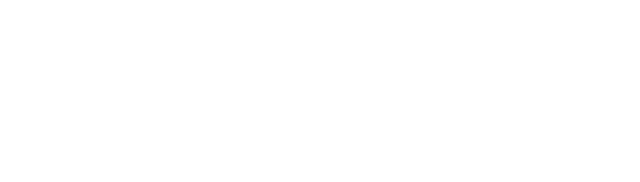
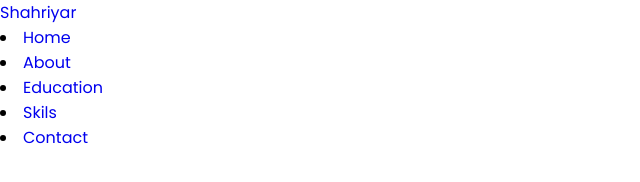
Before and after one commit to shahriyarshehab/myPortfolio-, a plain HTML site: page index.html in a window 1280 px wide. Shown: the whole page, without its empty margins (0-640 px from the left). Drawn offline with Linux system fonts and the light colour scheme.

Commit message:
add some code

```diff
--- a/css/style.css
+++ b/css/style.css
@@ -0,0 +1,16 @@
+@import url('https://fonts.googleapis.com/css2?family=Poppins:wght@300;400;500;600;700;800;900&display=swap');
+* {
+  margin: 0;
+  padding: 0;
+  box-sizing: border-box;
+  text-decoration: none;
+  border: none;
+  outline: none;
+  scroll-behavior: smooth;
+  font-family: 'Poppins', sans-serif;
+}
+
+:root{
+  --bg-color:;
+
+}
--- a/index.html
+++ b/index.html
@@ -1,12 +1,28 @@
 <!DOCTYPE html>
 <html lang="en">
+
 <head>
   <meta charset="UTF-8">
   <meta name="viewport" content="width=device-width, initial-scale=1.0">
   <meta http-equiv="X-UA-Compatible" content="ie=edge">
   <title>ShahriyarShehab</title>
+  <link rel="stylesheet" href="css/style.css">
 </head>
+
 <body>
+  <!--  header section -->
+  <header class="header">
+    <a href="#" class="logo">Shahriyar</a>
+    <nav>
+      <li><a href="#home">Home</a></li>
+      <li><a href="#about">About</a></li>
+      <li><a href="#education">Education</a></li>
+      <li><a href="#skils">Skils</a></li>
+      <li><a href="#contact">Contact</a></li>
+    </nav>
+  </header>
 
+  <script src="js/script.js"></script>
 </body>
+
 </html>
--- a/js/script.js
+++ b/js/script.js
@@ -0,0 +1 @@
+console.log("hello");
```
